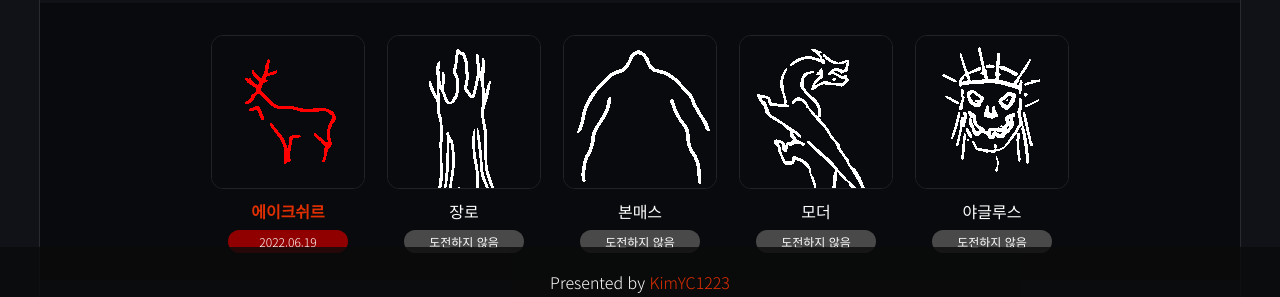
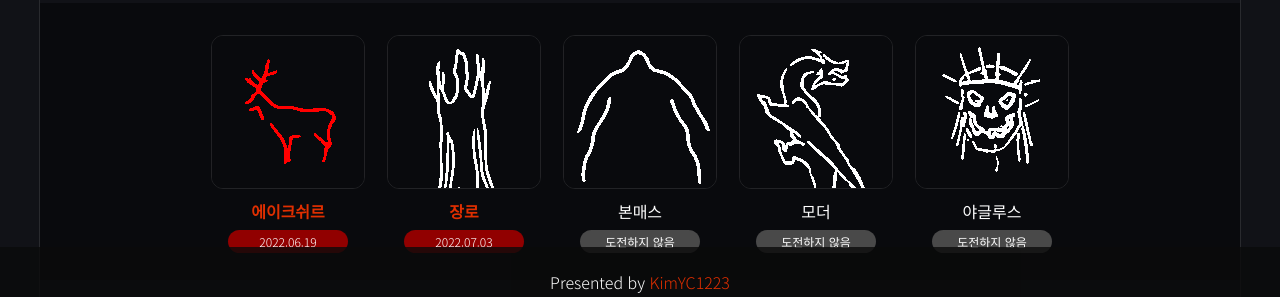
Before and after one commit to KimYC1223/Valheim, a website: page HTML/index.html in a window 1280 px wide. Shown: the part 483-780 px from the top of the page. Drawn offline with Linux system fonts and the light colour scheme.

Commit message:
update elder state

```diff
--- a/HTML/index.html
+++ b/HTML/index.html
@@ -3,7 +3,7 @@
 <head>
   <meta charset="UTF-8">
   <meta charset="utf-8" />
-  <meta property="og:image" content="http://http://ngc-valheim.xyz/IMG/Logo2.jpg">
+  <meta property="og:image" content="http://ngc-valheim.xyz/IMG/Logo2.jpg">
   <meta property="og:title" content="머저리 게임크루 Valheim 웹서버">
   <meta property="og:description" content="NGC용 Valheim 공식 웹서버">
   <meta name="viewport" content="width=device-width, initial-scale=1.0">
@@ -47,8 +47,8 @@
               <span class="clearDiv">2022.06.19</span>
             </th>
             <th class="tg-0lax"><img src="../IMG/boss_2.png" alt="">
-            <a class="not_clear" href="https://namu.wiki/w/Valheim/%EC%83%9D%EB%AC%BC#s-3.3.2">장로</a>
-            <span class="NotClearDiv">도전하지 않음</span>
+            <a href="https://namu.wiki/w/Valheim/%EC%83%9D%EB%AC%BC#s-3.3.2">장로</a>
+            <span class="clearDiv">2022.07.03</span>
             </th>
             <th class="tg-0lax"><img src="../IMG/boss_3.png" alt="">
             <a class="not_clear" href="https://namu.wiki/w/Valheim/%EC%83%9D%EB%AC%BC#s-3.3.3">본매스</a>
```
Also changed, not shown: IMG/boss_2_C.png, IMG/boss_3_C.png, IMG/boss_4_C.png, IMG/boss_5_C.png.
